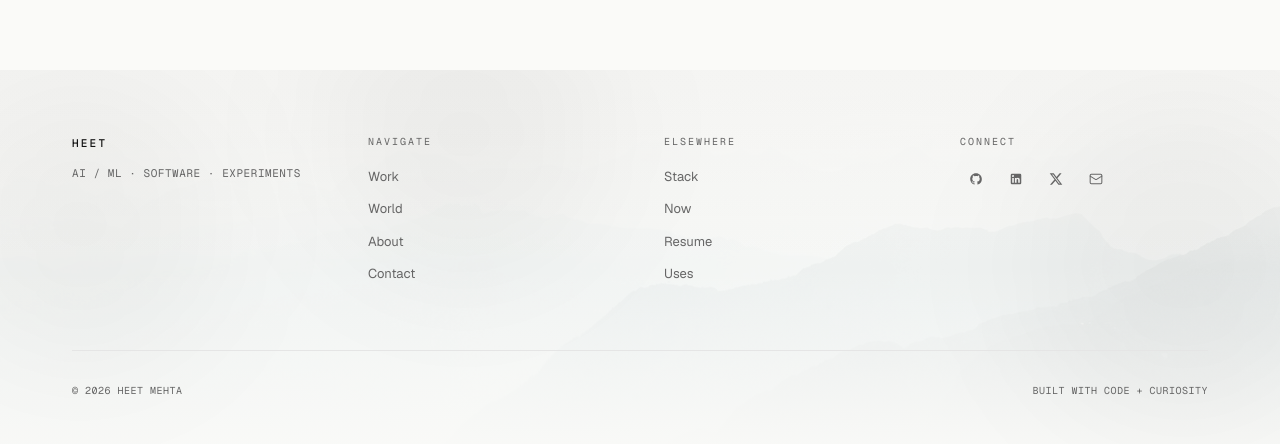
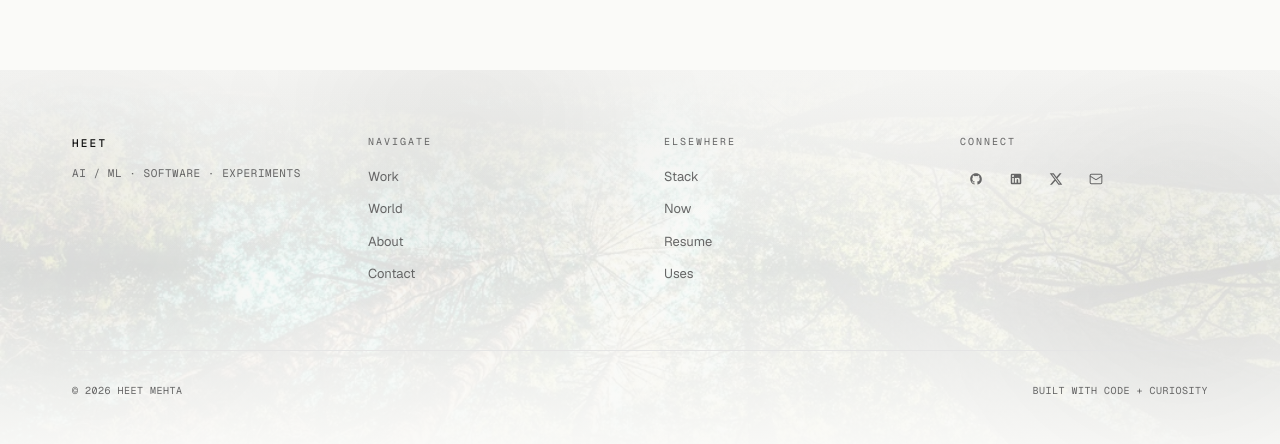
Before and after one commit to HEETMEHTA18/heetworld, a Next.js app: page /now in a window 1280 px wide. Shown: the part 1553-1997 px from the top of the page. Built offline with nearby package versions, Linux system fonts and the light colour scheme; no server answers.

Commit message:
fix: use mountains photo on footer/404/archived covers; move autodevs & tatvik to 2026

```diff
--- a/components/footer.tsx
+++ b/components/footer.tsx
@@ -19,7 +19,7 @@ export function Footer() {
       {/* Background image */}
       <div className="pointer-events-none absolute inset-0" aria-hidden="true">
         <Image
-          src="/images/projects/daniel-gomez-eKegp5f2PPk-unsplash.jpg"
+          src="/images/projects/casey-horner-4rDCa5hBlCs-unsplash.jpg"
           alt=""
           fill
           sizes="100vw"
--- a/components/not-found-client.tsx
+++ b/components/not-found-client.tsx
@@ -28,7 +28,7 @@ export function NotFoundClient() {
     <div className="relative h-dvh w-full overflow-hidden">
       {/* Full-screen mountain background */}
       <Image
-        src="/images/projects/daniel-gomez-eKegp5f2PPk-unsplash.jpg"
+        src="/images/projects/casey-horner-4rDCa5hBlCs-unsplash.jpg"
         alt="Mountain landscape"
         fill
         sizes="100vw"
--- a/content/projects/ai-pipeline.mdx
+++ b/content/projects/ai-pipeline.mdx
@@ -13,7 +13,7 @@ export const metadata = {
   featured: false,
   order: 12,
   visual: "diagram",
-  image: "/images/projects/daniel-gomez-eKegp5f2PPk-unsplash.jpg",
+  image: "/images/projects/casey-horner-4rDCa5hBlCs-unsplash.jpg",
   accent: "#10B981",
   problem:
     "Every CV project I started repeated the same boilerplate: the training script, the Dockerfile, the experiment log, the serving endpoint. AI Pipeline is the answer to that repetition — a versioned, reusable skeleton so the next model starts at a higher floor.",
--- a/content/projects/autodevs.mdx
+++ b/content/projects/autodevs.mdx
@@ -4,7 +4,7 @@ export const metadata = {
   tagline: "An agentic CLI that turns engineering plans into working PRs.",
   description:
     "AutoDevs is a command-line agent that understands a task description, plans it against your codebase, edits files, runs tests, and opens a reviewable pull request. Built on the MCP protocol so its tools stay modular.",
-  year: "2025",
+  year: "2026",
   status: "Active",
   category: "Developer Tools",
   tags: ["Agentic AI", "CLI", "MCP", "TypeScript"],
--- a/content/projects/cv-experiments.mdx
+++ b/content/projects/cv-experiments.mdx
@@ -13,7 +13,7 @@ export const metadata = {
   featured: false,
   order: 9,
   visual: "diagram",
-  image: "/images/projects/daniel-gomez-eKegp5f2PPk-unsplash.jpg",
+  image: "/images/projects/casey-horner-4rDCa5hBlCs-unsplash.jpg",
   accent: "#10B981",
   problem:
     "Computer vision only clicks once you've built the full loop yourself: image in, preprocessing, detection, classification, counting, visualization. Tutorials stop too early.",
--- a/content/projects/tatvik.mdx
+++ b/content/projects/tatvik.mdx
@@ -4,7 +4,7 @@ export const metadata = {
   tagline: "A local-first AI assistant that runs entirely on-device.",
   description:
     "Tatvik is an open-source, privacy-first personal AI assistant. Speech, intent, and language model inference all happen on-device — no cloud, no account, no data leaving the machine.",
-  year: "2025",
+  year: "2026",
   status: "Active",
   category: "Applied AI · Edge",
   tags: ["LLM", "Speech", "Edge", "Rust"],
```
